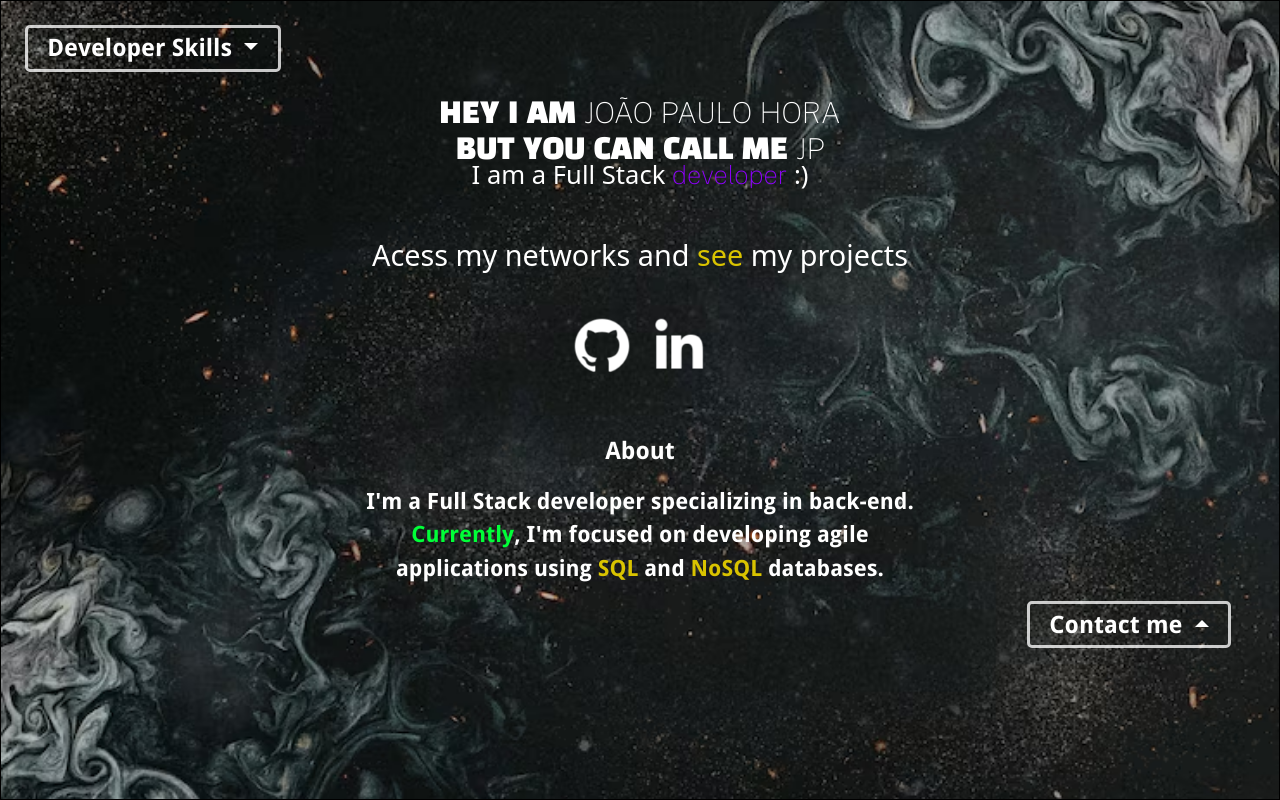
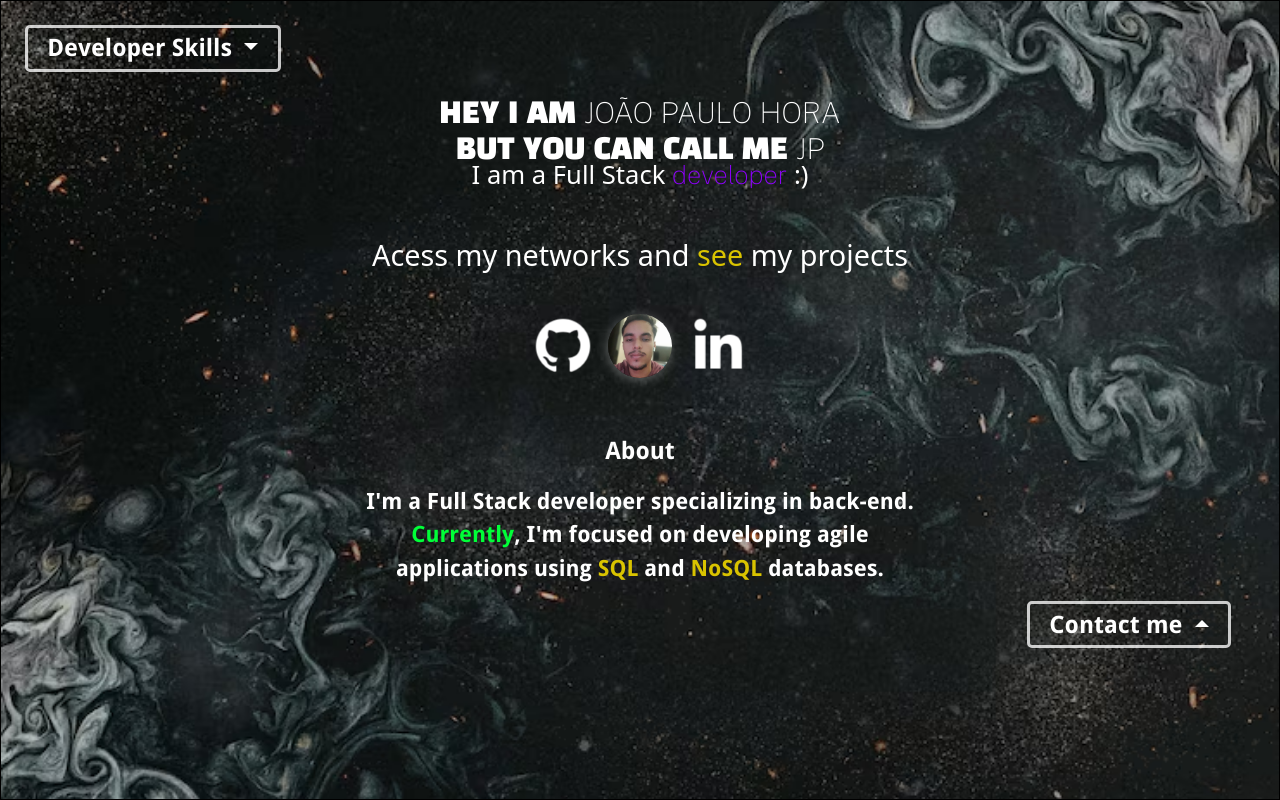
Before and after one commit to JpHds/curriculo-ads, a plain HTML site: page index.html in a window 1280 px wide. Drawn offline with nearby package versions, Linux system fonts and the light colour scheme.

Commit message:
Inclusão da foto de perfil

```diff
--- a/index.html
+++ b/index.html
@@ -46,6 +46,11 @@
                     </figure>
             </div>
             <div>
+                <figure>
+                    <img class="hover-zoom" src="img/photo.jpeg" alt="profile photo" style="border-radius: 50%; box-shadow: -1px 2px 11px #ffffff52;">
+                </figure>
+            </div>
+            <div>
                 <a href="https://www.linkedin.com/in/joaopaulohora/" target="_blank">
                     <figure>
                         <img class="hover-zoom" src="img/linkedin.png" alt="linkedin" onmouseover="this.src='img/linkedin-blue.png'" onmouseout="this.src='img/linkedin.png'"></a>
```
Also changed, not shown: img/photo.jpeg (added).
